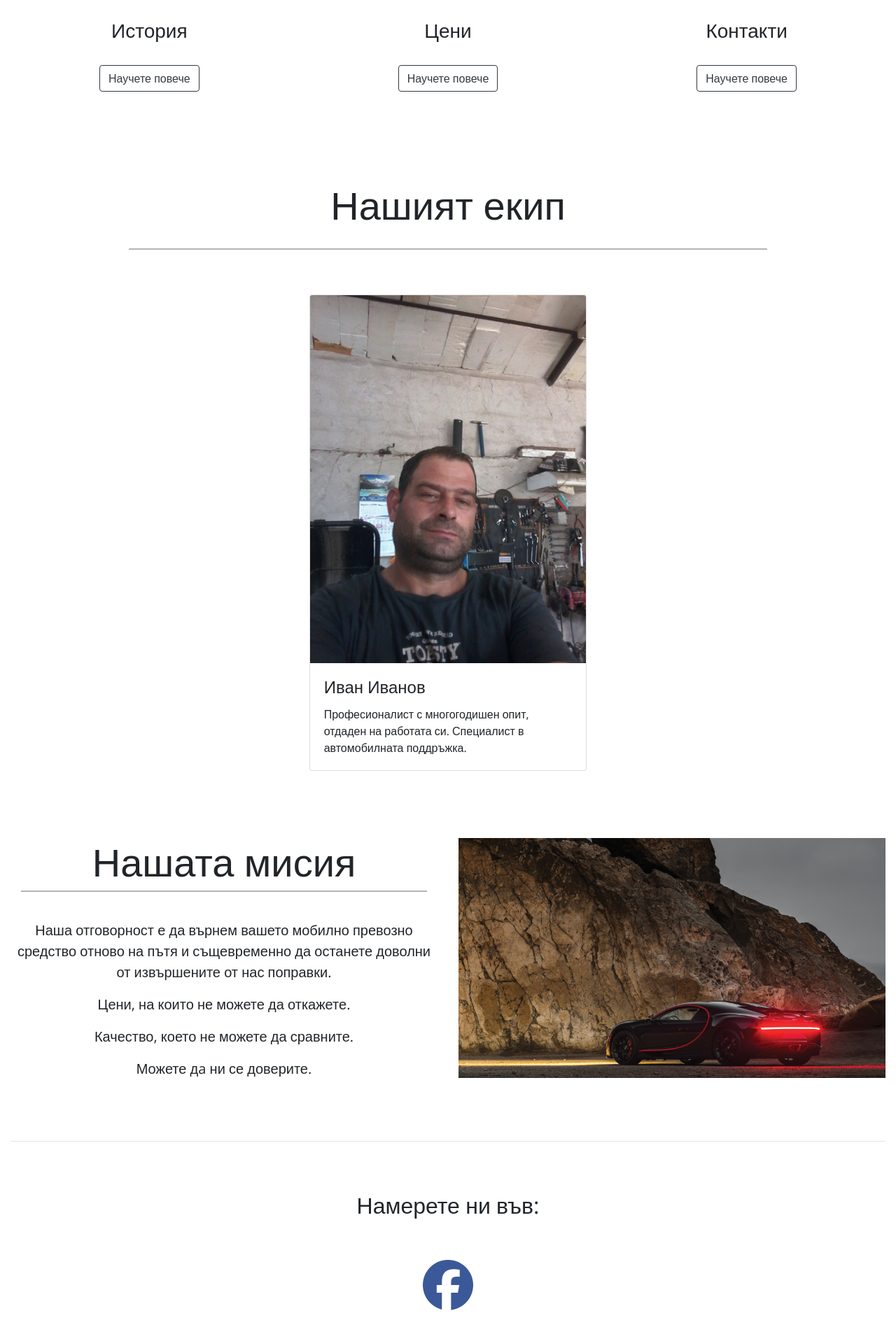
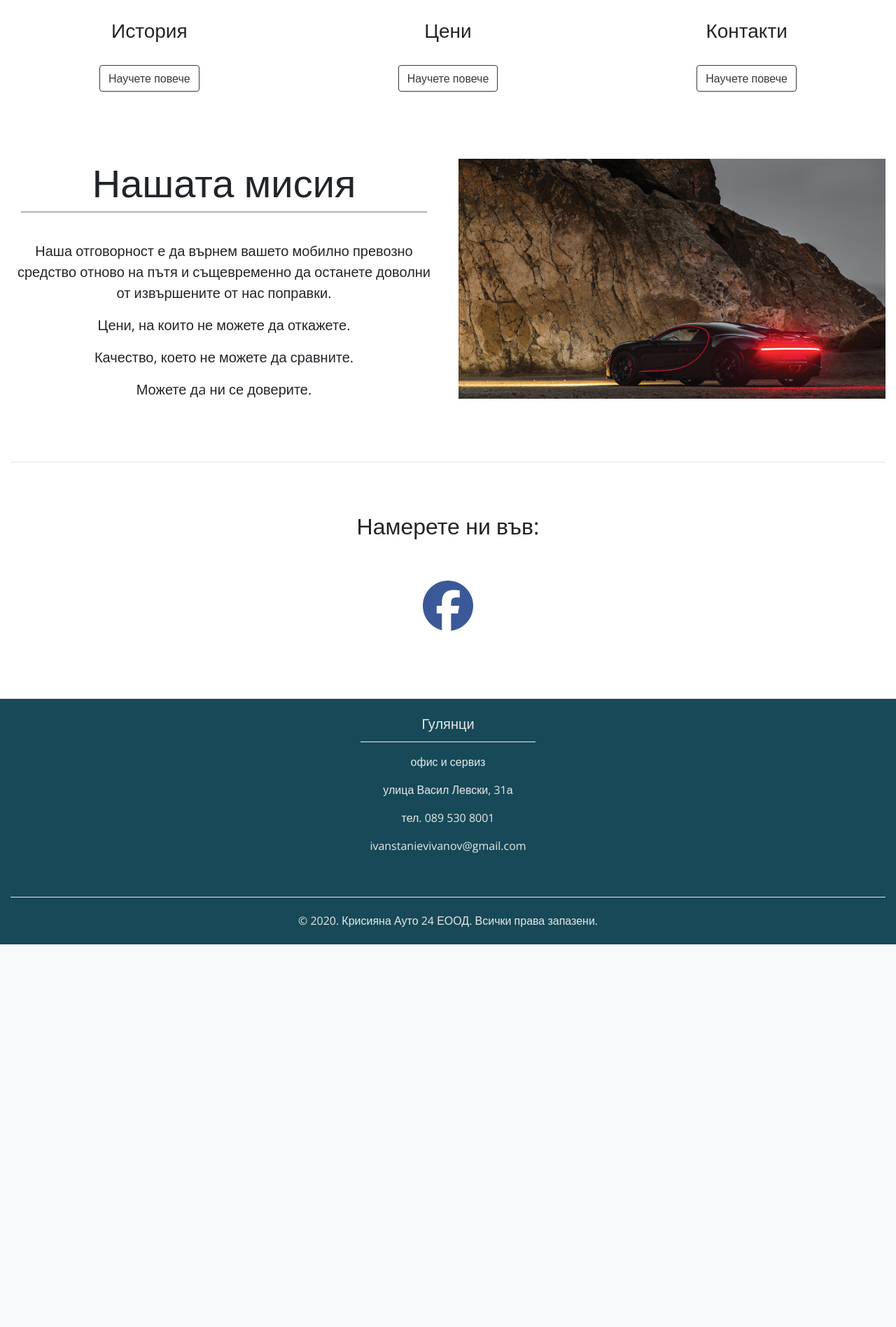
Before and after one commit to kristiyanivanovx/krisiqna-auto-24, a Flask app: page / in a window 1280 px wide. Shown: the part 1216-3113 px from the top of the page at 70% size. After the commit the page ends 2566 px from the top, so only its background shows below. Run offline with Flask 2, Linux system fonts and the light colour scheme; some libraries are stand-ins or nearby versions.

Commit message:
remove meet the team

```diff
--- a/templates/home.html
+++ b/templates/home.html
@@ -137,57 +137,6 @@
 
 <!--- Meet the team -->
 
-<div class="container-fluid padding">
-<div class="row text-center">
-	<div class="welcome">
-		<div class="col-12">
-			<h1 class="display-4">Нашият екип</h1>
-		</div>
-		<hr>
-	</div>
-</div>
-</div>
-
-<!--- Cards -->
-
-<div class="container-fluid padding">
-<div class="row padding">
-	<div class="col-md-4">
-
-	<div class="spacer">
-		<!--
-			<img class="card-img-top" src="{{ url_for('static', filename='img/team2.png') }}">
-			<div class="card-body">
-				<h4 class="card-title">Мария Георгиева</h4>
-				<p class="card-text">Дизайнер с креативно мислене и много идеи.</p>
-			</div>
-		-->
-		</div>
-	</div>
-
-	<div class="col-md-4">
-		<div class="card">
-			<img class="card-img-top" src="{{ url_for('static', filename='img/ivan.jpg') }}">
-			<div class="card-body">
-				<h4 class="card-title">Иван Иванов</h4>
-				<p class="card-text">Професионалист с многогодишен опит, отдаден на работата си. Специалист в автомобилната поддръжка.</p>
-			</div>
-		</div>
-	</div>
-
-	 <div class="col-md-4">
-		<!--
-			<div class="card">
-			<img class="card-img-top" src="{{ url_for('static', filename='img/team3.png') }}">
-			<div class="card-body">
-				<h4 class="card-title">Краси Димитров</h4>
-				<p class="card-text">Техник с петгодишен опит и желание за работа.</p>
-			</div>
-		-->
-		</div>
-	</div>
-</div>
-</div>
 
 <!--- Two Column Section -->
 
```
